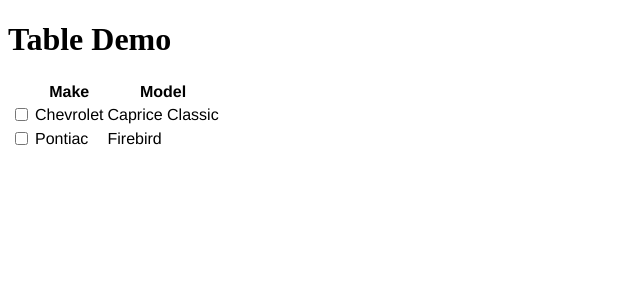
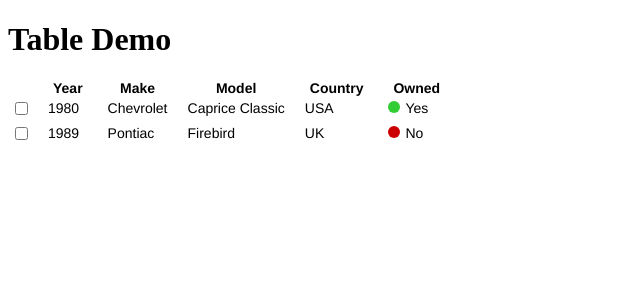
Before and after one commit to anwansi/vue-table, a Vue app: page / in a window 1280 px wide. Shown: the top 300 px of the page, without its empty margins (0-640 px from the left). Built offline with nearby package versions, Linux system fonts and the light colour scheme.

Commit message:
Support column types and formatting config

```diff
--- a/src/app.vue
+++ b/src/app.vue
@@ -15,17 +15,53 @@
     data() {
         return {
             columns : [
-                { id : 'make',  name : 'Make' },
-                { id : 'model', name : 'Model' }
+                {
+                    id     : 'year',
+                    name   : 'Year',
+                    type   : 'number',
+                    format : { numberInteger : true }
+                },
+                {
+                    id     : 'make',
+                    name   : 'Make',
+                    type   : 'string',
+                    format : { stringTitle : true }
+                },
+                {
+                    id     : 'model',
+                    name   : 'Model',
+                    type   : 'string',
+                    format : { stringTitle : true }
+                },
+                {
+                    id     : 'country',
+                    name   : 'Country',
+                    type   : 'string',
+                    format : { stringUpper : true }
+                },
+                {
+                    id     : 'owned',
+                    name   : 'Owned',
+                    type   : 'boolean',
+                    format : {
+                        booleanTextMap : { 'true' : 'Yes', 'false' : 'No' }
+                    }
+                }
             ],
             rows : [
                 {
-                    make  : { value : 'Chevrolet' },
-                    model : { value : 'Caprice Classic' }
+                    year    : { value : 1980 },
+                    make    : { value : 'chevrolet' },
+                    model   : { value : 'caprice classic' },
+                    country : { value : 'usa' },
+                    owned   : { value : true }
                 },
                 {
-                    make  : { value : 'Pontiac' },
-                    model : { value : 'Firebird' }
+                    year    : { value : 1989 },
+                    make    : { value : 'pontiac' },
+                    model   : { value : 'firebird' },
+                    country : { value : 'uk' },
+                    owned   : { value : false }
                 }
             ]
         };
@@ -37,6 +73,36 @@
 <style>
 
 table.anwansi_table {
+    border-collapse:collapse;
     font-family:avenir, "helvetica neue", helvetica, arial, sans-serif;
+    font-size:0px;
 }
+
+table.anwansi_table th {
+    font-size:14px;
+    padding:0px 15px;
+}
+
+table.anwansi_table td {
+    padding:0px;
+    transition:background-color 250ms;
+}
+
+table.anwansi_table td > div.cell_content {
+    font-size:14px;
+    padding:3px 0px;
+}
+
+table.anwansi_table td.system.select > div.cell_content {
+    padding:3px 3px;
+}
+
+table.anwansi_table td.configured > div.cell_content {
+    padding:3px 10px;
+}
+
+table.anwansi_table tr:hover td {
+    background-color:rgba(51, 102, 255, 0.1);
+}
+
 </style>
--- a/src/body-cell.vue
+++ b/src/body-cell.vue
@@ -1,20 +1,28 @@
 <template>
-  <td :style="cellStyle">
-    <input v-if="generateSelect"
-           ref="select"
-           type="checkbox"
-           @change="handleChangeCheckbox"/>
-    <template v-else>{{ display }}</template>
+  <td :class="cellClasses" :style="cellStyle">
+    <div class="cell_content">
+      <input v-if="generateSelect"
+             ref="select"
+             type="checkbox"
+             @change="handleChangeCheckbox"/>
+      <template v-else-if="booleanDisplay">
+        <boolean-display :value="booleanDisplay.value" :text="booleanDisplay.text" />
+      </template>
+      <template v-else>{{ display }}</template>
+    </div>
   </td>
 </template>
 
 <script>
 
+import BooleanDisplay from './boolean-display';
+import formatter from './format';
 import validation from './validation';
 
 export default {
-    name    : "BodyCell",
-    props   : {
+    name        : "BodyCell",
+    components  : { BooleanDisplay },
+    props       : {
         column : {
             type    : Object,
             default : () => {},
@@ -37,12 +45,70 @@
                 display : this.column.hidden ? 'none' : ''
             };
         },
+        booleanDisplay() {
+            let result = null;
+
+            if (this.column.type === 'boolean') {
+                const format = this.column.format || {};
+                const value  = !! this.cellData.value;
+
+                let text = value ? 'True' : 'False';
+
+                if (format.booleanTextMap) {
+                    text = format.booleanTextMap[value ? 'true' : 'false'];
+                }
+
+                result = { value, text };
+            }
+
+            return result;
+        },
         display() {
             if ('displayValue' in this.cellData) {
                 return this.cellData.displayValue;
             }
 
-            return `${this.cellData.value || ''}`;
+
+            const value  = this.cellData.value;
+            const format = this.column.format || {};
+
+            let result = `${value || ''}`;
+
+            if (this.column.type === 'string') {
+                if (format.stringUpper) {
+                    result = (value || '').toUpperCase();
+                } else if (format.stringLower) {
+                    result = (value || '').toLowerCase();
+                } else if (format.stringTitle) {
+                    result = formatter.titleCase(value || '');
+                }
+            } else if (this.column.type === 'number') {
+                if (format.numberInteger) {
+                    const num = parseInt(value);
+                    if (isNaN(num)) {
+                        result = '';
+                    } else {
+                        result = `${Math.round(num)}`;
+                    }
+                }
+            }
+
+            return result;
+        },
+        cellClasses() {
+            const column  = this.column;
+            const classes = [];
+
+            if (column.system) {
+                classes.push('system');
+                if (column.id === '_select') {
+                    classes.push('select');
+                }
+            } else {
+                classes.push('configured');
+            }
+
+            return classes;
         }
     },
     methods : {
--- /dev/null
+++ b/src/boolean-display.vue
@@ -0,0 +1,55 @@
+<template>
+  <div :class="['bool_display', { true : value, false : ! value }]">
+    <div class="icon"></div>
+    <div class="text">{{ text }}</div>
+  </div>
+</template>
+
+<script>
+
+export default {
+    name    : "BooleanDisplay",
+    props   : {
+        value : {
+            type     : Boolean,
+            required : true
+        },
+        text : {
+            type    : String,
+            default : ''
+        }
+    }
+};
+
+</script>
+
+<style scoped>
+
+.bool_display {
+    display:flex;
+    flex-wrap:nowrap;
+    justify-content:flex-start;
+    align-items:baseline;
+}
+
+.bool_display .icon {
+    width:12px;
+    height:12px;
+    border-radius:6px;
+}
+
+.bool_display.true .icon {
+    background-color:#33CC33;
+}
+
+.bool_display.false .icon {
+    background-color:#CC0000;
+}
+
+.bool_display .text {
+    font-size:14px;
+    padding-left:5px;
+}
+
+
+</style>
--- /dev/null
+++ b/src/format.js
@@ -0,0 +1,43 @@
+export default {
+    capitalize(text) {
+        // To be applied to a single word
+        return text.charAt(0).toUpperCase() + text.substr(1);
+    },
+
+    titleCase(text) {
+        // To be applied to a phrase (separated by white space)
+        const result = text.replace(/\b([A-Za-z0-9]+)/g, (match, word, posn) => {
+            if (/.+[A-Z]/.test(word)) {
+                // If there's a capital anywhere after the first letter of the word,
+                // assume it's an acronym or abbreviation
+                return word;
+            }
+
+            if (posn === 0) {
+                // First word should always be capitalized
+                return this.capitalize(word);
+            }
+
+            if (posn === text.length - match.length) {
+                // Last word should always be capitalized
+                return this.capitalize(word);
+            }
+
+            // Articles, conjunctions, and prepositions should not be
+            // capitalized
+            const acp = [
+                "a", "an", "the",
+                "and", "but", "or", "for", "nor",
+                "as", "at", "but", "by", "for", "in", "of", "off", "on",
+                "per", "to", "up", "via"
+            ];
+            if (acp.includes(word.toLowerCase())) {
+                return word.toLowerCase();
+            }
+
+            return this.capitalize(word);
+        });
+
+        return result;
+    }
+};
```
